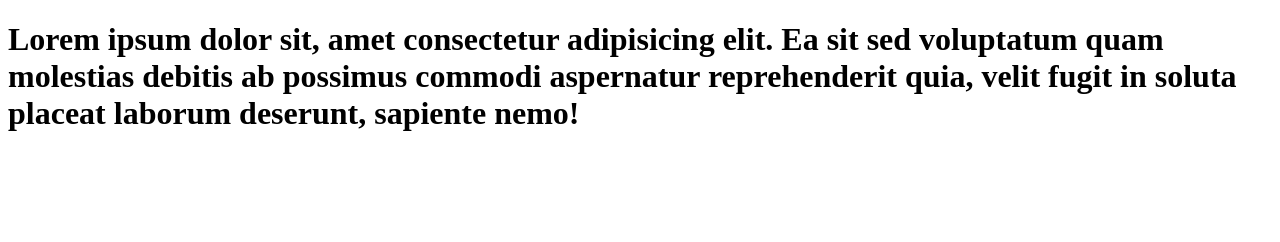
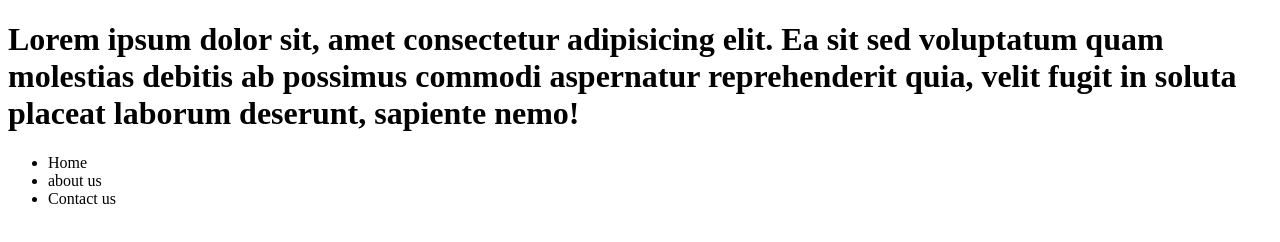
Before and after one commit to NikhilNayak278/learn-git, a plain HTML site: page index.html in a window 1280 px wide. Drawn offline with Linux system fonts and the light colour scheme.

Commit message:
add nav-bar

```diff
--- a/index.html
+++ b/index.html
@@ -9,5 +9,12 @@
     <h1>Lorem ipsum dolor sit, amet consectetur adipisicing elit. Ea sit sed voluptatum quam molestias debitis ab possimus commodi aspernatur
         reprehenderit quia, velit fugit in soluta placeat
          laborum deserunt, sapiente nemo!</h1>
+         <ul>
+            <li>Home</li>
+            <li>
+                about us
+            </li>
+            <li>Contact us</li>
+         </ul>
 </body>
 </html>
```
